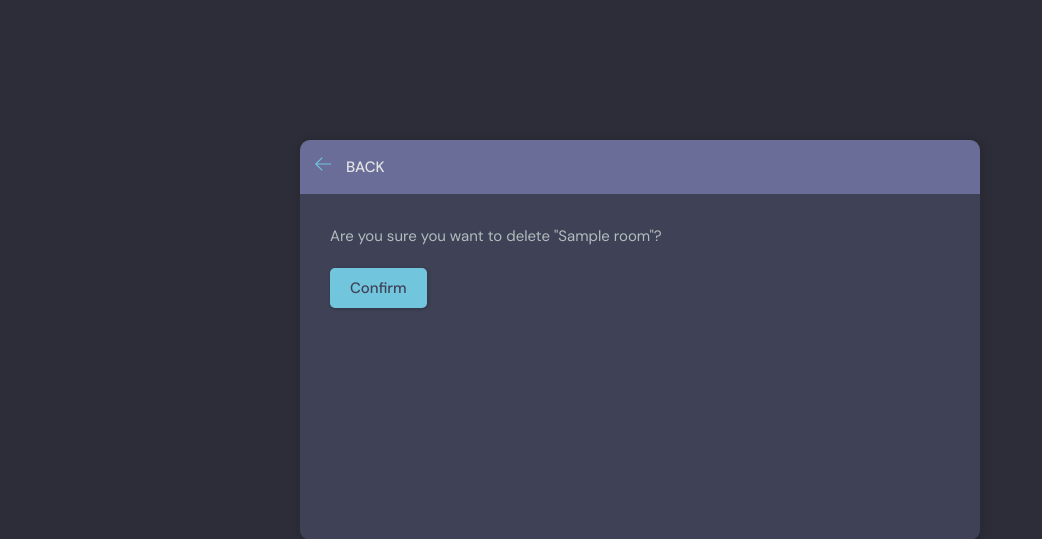
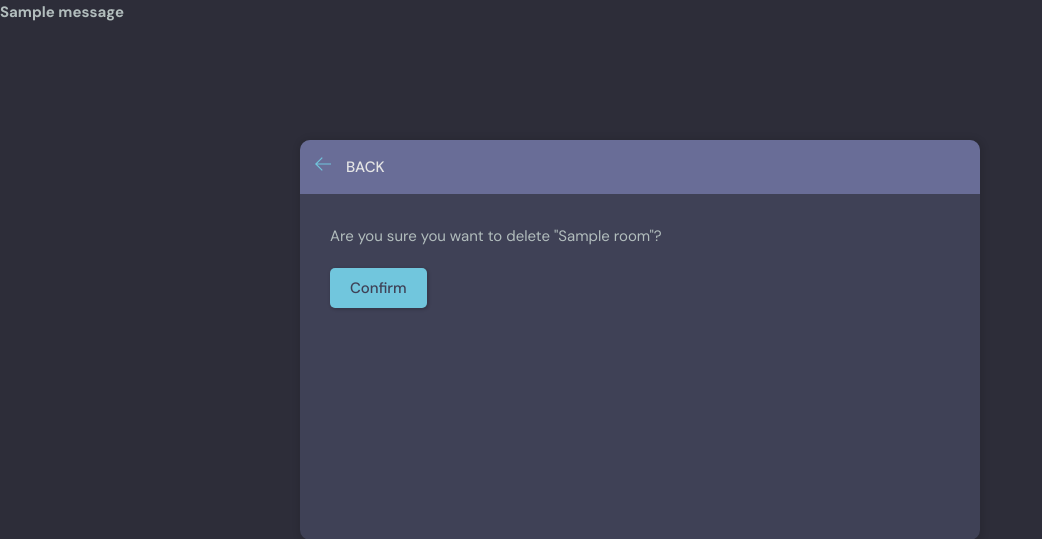
Before and after one commit to javid-rezvan/studybud, a Django app: page /delete-room/1/ in a window 1280 px wide. Shown: the part 76-615 px from the top of the page, without its empty margins (0-1042 px from the left). Run offline with Django 4.2, Linux system fonts and the light colour scheme; tables that the repository leaves empty hold one stand-in row (values such as "Sample post"); one stand-in notice (Sample message) is shown.

Commit message:
Update main.html

```diff
--- a/templates/main.html
+++ b/templates/main.html
@@ -12,6 +12,15 @@
 
   <body>
      {% include 'navbar.html' %}
+     <div>
+      {% if messages %}
+      <div>
+          {% for message in messages %}
+             <h3>{{message}}</h3>
+          {% endfor %}
+      </div>
+      {% endif %}
+  </div>
      {% block content %}
      {% endblock content %}
     <script src="{% static 'js/script.js' %}"></script>
```
